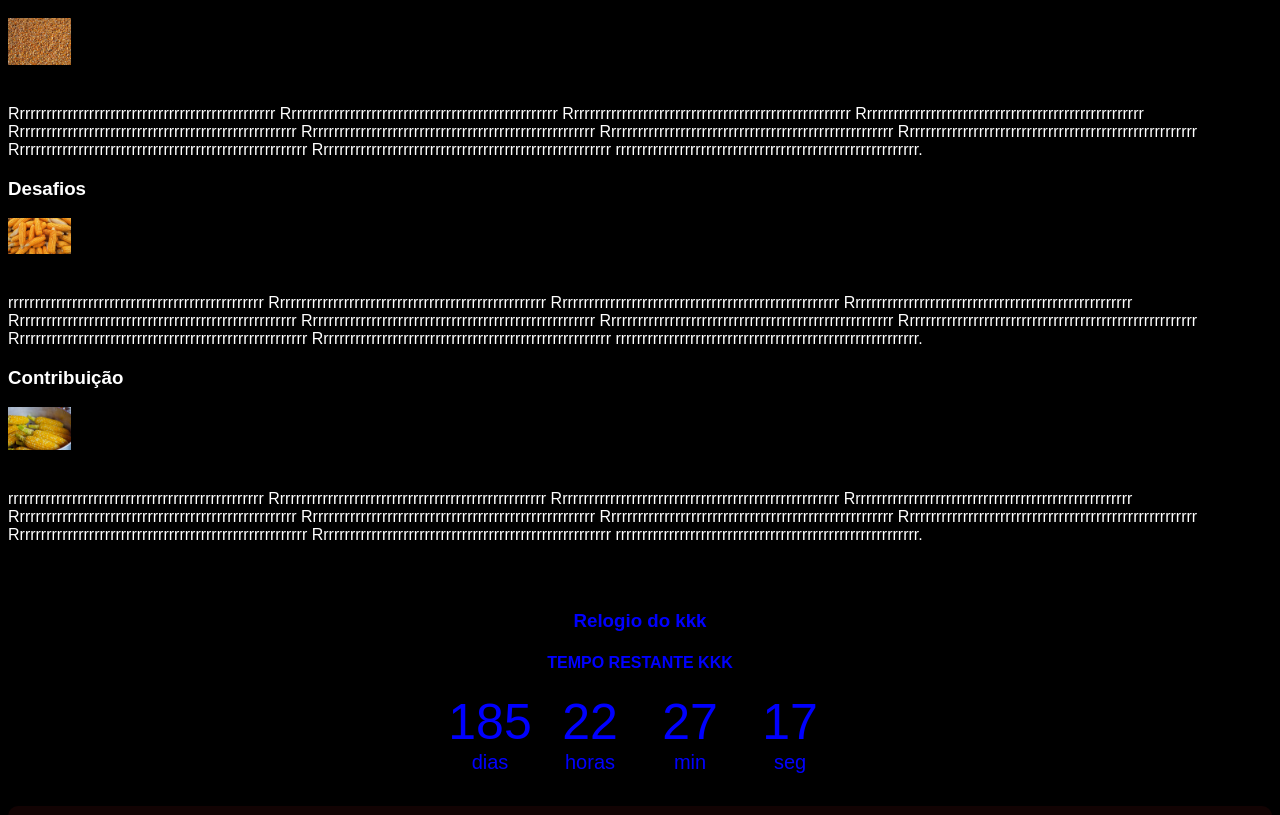
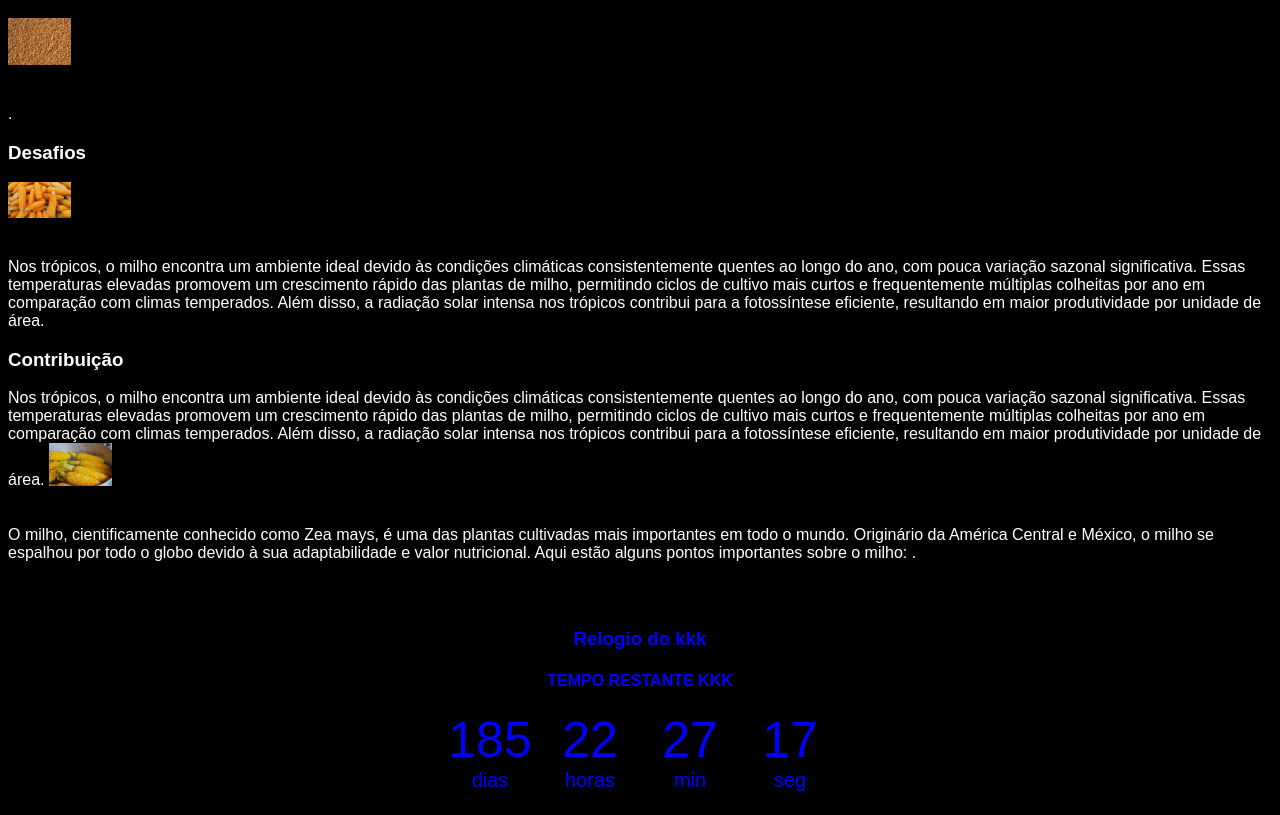
Before and after one commit to 1-breno/Agrinho, a plain HTML site: page index.html in a window 1280 px wide. Shown: the part 1908-2723 px from the top of the page. Drawn offline with Linux system fonts and the light colour scheme.

Commit message:
Add files via upload

```diff
--- a/index.html
+++ b/index.html
@@ -79,17 +79,7 @@
                 <p>
                     <img src="12.jpg" height="8%" width="5%"></a>
                     <br><br><br>
-                    Rrrrrrrrrrrrrrrrrrrrrrrrrrrrrrrrrrrrrrrrrrrrrrrrr
-                    Rrrrrrrrrrrrrrrrrrrrrrrrrrrrrrrrrrrrrrrrrrrrrrrrrrr
-                    Rrrrrrrrrrrrrrrrrrrrrrrrrrrrrrrrrrrrrrrrrrrrrrrrrrrrr
-                    Rrrrrrrrrrrrrrrrrrrrrrrrrrrrrrrrrrrrrrrrrrrrrrrrrrrrr
-                    Rrrrrrrrrrrrrrrrrrrrrrrrrrrrrrrrrrrrrrrrrrrrrrrrrrrrr
-                    Rrrrrrrrrrrrrrrrrrrrrrrrrrrrrrrrrrrrrrrrrrrrrrrrrrrrrr
-                    Rrrrrrrrrrrrrrrrrrrrrrrrrrrrrrrrrrrrrrrrrrrrrrrrrrrrrr
-                    Rrrrrrrrrrrrrrrrrrrrrrrrrrrrrrrrrrrrrrrrrrrrrrrrrrrrrrr
-                    Rrrrrrrrrrrrrrrrrrrrrrrrrrrrrrrrrrrrrrrrrrrrrrrrrrrrrrr
-                    Rrrrrrrrrrrrrrrrrrrrrrrrrrrrrrrrrrrrrrrrrrrrrrrrrrrrrrr
-                    rrrrrrrrrrrrrrrrrrrrrrrrrrrrrrrrrrrrrrrrrrrrrrrrrrrrrrrrr.
+                    .
                 </p>
             </section>
             <section>
@@ -97,35 +87,17 @@
                 <p>
                     <img src="14.jpg" height="8%" width="5%"></a>
                     <br><br><br>
-                    rrrrrrrrrrrrrrrrrrrrrrrrrrrrrrrrrrrrrrrrrrrrrrrr
-                    Rrrrrrrrrrrrrrrrrrrrrrrrrrrrrrrrrrrrrrrrrrrrrrrrrrr
-                    Rrrrrrrrrrrrrrrrrrrrrrrrrrrrrrrrrrrrrrrrrrrrrrrrrrrrr
-                    Rrrrrrrrrrrrrrrrrrrrrrrrrrrrrrrrrrrrrrrrrrrrrrrrrrrrr
-                    Rrrrrrrrrrrrrrrrrrrrrrrrrrrrrrrrrrrrrrrrrrrrrrrrrrrrr
-                    Rrrrrrrrrrrrrrrrrrrrrrrrrrrrrrrrrrrrrrrrrrrrrrrrrrrrrr
-                    Rrrrrrrrrrrrrrrrrrrrrrrrrrrrrrrrrrrrrrrrrrrrrrrrrrrrrr
-                    Rrrrrrrrrrrrrrrrrrrrrrrrrrrrrrrrrrrrrrrrrrrrrrrrrrrrrrr
-                    Rrrrrrrrrrrrrrrrrrrrrrrrrrrrrrrrrrrrrrrrrrrrrrrrrrrrrrr
-                    Rrrrrrrrrrrrrrrrrrrrrrrrrrrrrrrrrrrrrrrrrrrrrrrrrrrrrrr
-                    rrrrrrrrrrrrrrrrrrrrrrrrrrrrrrrrrrrrrrrrrrrrrrrrrrrrrrrrr.
+                    Nos trópicos, o milho encontra um ambiente ideal devido às condições climáticas consistentemente quentes ao longo do ano, com pouca variação sazonal significativa. Essas temperaturas elevadas promovem um crescimento rápido das plantas de milho, permitindo ciclos de cultivo mais curtos e frequentemente múltiplas colheitas por ano em comparação com climas temperados. Além disso, a radiação solar intensa nos trópicos contribui para a fotossíntese eficiente, resultando em maior produtividade por unidade de área.
                 </p>
             </section>
             <section>
                 <h3>Contribuição</h3>
-                <p>
+                <p>Nos trópicos, o milho encontra um ambiente ideal devido às condições climáticas consistentemente quentes ao longo do ano, com pouca variação sazonal significativa. Essas temperaturas elevadas promovem um crescimento rápido das plantas de milho, permitindo ciclos de cultivo mais curtos e frequentemente múltiplas colheitas por ano em comparação com climas temperados. Além disso, a radiação solar intensa nos trópicos contribui para a fotossíntese eficiente, resultando em maior produtividade por unidade de área.
                     <img src="15.jpg" height="8%" width="5%"></a>
                     <br><br><br>
-                    rrrrrrrrrrrrrrrrrrrrrrrrrrrrrrrrrrrrrrrrrrrrrrrr
-                    Rrrrrrrrrrrrrrrrrrrrrrrrrrrrrrrrrrrrrrrrrrrrrrrrrrr
-                    Rrrrrrrrrrrrrrrrrrrrrrrrrrrrrrrrrrrrrrrrrrrrrrrrrrrrr
-                    Rrrrrrrrrrrrrrrrrrrrrrrrrrrrrrrrrrrrrrrrrrrrrrrrrrrrr
-                    Rrrrrrrrrrrrrrrrrrrrrrrrrrrrrrrrrrrrrrrrrrrrrrrrrrrrr
-                    Rrrrrrrrrrrrrrrrrrrrrrrrrrrrrrrrrrrrrrrrrrrrrrrrrrrrrr
-                    Rrrrrrrrrrrrrrrrrrrrrrrrrrrrrrrrrrrrrrrrrrrrrrrrrrrrrr
-                    Rrrrrrrrrrrrrrrrrrrrrrrrrrrrrrrrrrrrrrrrrrrrrrrrrrrrrrr
-                    Rrrrrrrrrrrrrrrrrrrrrrrrrrrrrrrrrrrrrrrrrrrrrrrrrrrrrrr
-                    Rrrrrrrrrrrrrrrrrrrrrrrrrrrrrrrrrrrrrrrrrrrrrrrrrrrrrrr
-                    rrrrrrrrrrrrrrrrrrrrrrrrrrrrrrrrrrrrrrrrrrrrrrrrrrrrrrrrr.
+                    O milho, cientificamente conhecido como Zea mays, é uma das plantas cultivadas mais importantes em todo o mundo. Originário da América Central e México, o milho se espalhou por todo o globo devido à sua adaptabilidade e valor nutricional. Aqui estão alguns pontos importantes sobre o milho:
+
+.
                 </p>
             </section>
             <div>
--- a/style.css
+++ b/style.css
@@ -54,7 +54,7 @@ footer p {
 .container {
     padding: 0px 0px;
 }
-                              <!-- .container font-size: 200%; exemplo-->
+   <!-- .container font-size: 200%; exemplo-->
 nav a {
     font-size: 20px;
 }
```
